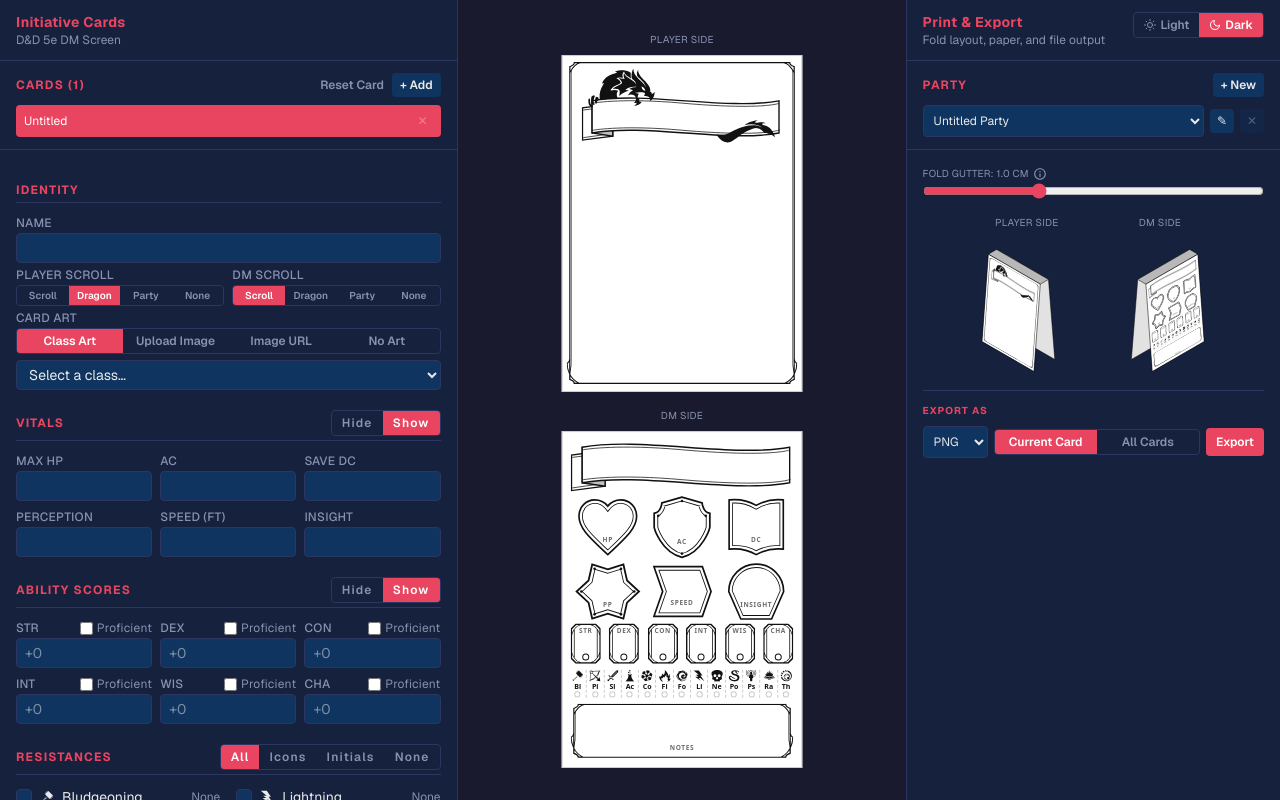
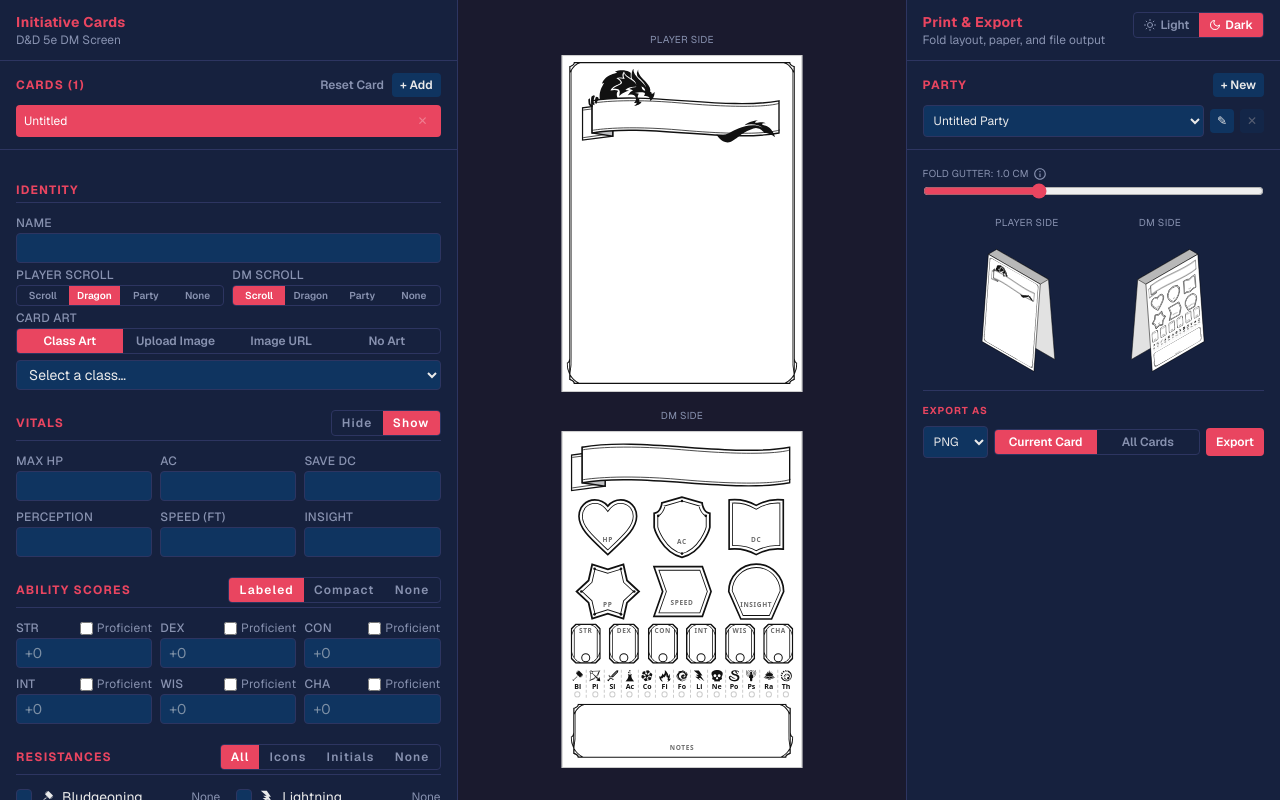
Before and after one commit to Jackclarke95/initiative-card-generator, a Next.js app: page / in a window 1280 px wide. Built offline with nearby package versions, Linux system fonts and the light colour scheme.

Commit message:
Add compact abilities

```diff
--- a/components/CardEditor.tsx
+++ b/components/CardEditor.tsx
@@ -11,6 +11,7 @@ import {
   DAMAGE_TYPE_KEYS,
   DAMAGE_TYPE_LABELS,
   type AbilityKey,
+  type AbilityScoreDisplayMode,
   type AbilityStat,
   type ArtMode,
   type CardData,
@@ -129,6 +130,18 @@ const SCROLL_STYLE_LABELS: Record<ScrollStyle, string> = {
 };
 
 const SCROLL_STYLE_MODES: ScrollStyle[] = ["scroll", "dragon", "party", "none"];
+
+const ABILITY_SCORE_MODE_LABELS: Record<AbilityScoreDisplayMode, string> = {
+  labeled: "Labeled",
+  compact: "Compact",
+  none: "None",
+};
+
+const ABILITY_SCORE_MODES: AbilityScoreDisplayMode[] = [
+  "labeled",
+  "compact",
+  "none",
+];
 
 function TriStateResistanceBox({ state }: { state: ResistanceState }) {
   return (
@@ -356,8 +369,16 @@ export default function CardEditor({ card, onChange }: CardEditorProps) {
 
       {/* Ability scores */}
       <SectionHeading
-        checked={card.toggles.showAbilityScores}
-        onToggle={(v) => setToggle("showAbilityScores", v)}
+        right={
+          <SegmentedToggle
+            options={ABILITY_SCORE_MODES.map((mode) => ({
+              value: mode,
+              label: ABILITY_SCORE_MODE_LABELS[mode],
+            }))}
+            value={card.toggles.abilityScores}
+            onChange={(mode) => setToggle("abilityScores", mode)}
+          />
+        }
       >
         Ability Scores
       </SectionHeading>
--- a/components/CardFaces.tsx
+++ b/components/CardFaces.tsx
@@ -192,7 +192,7 @@ export function DmFace({ card }: { card: CardData }) {
         </div>
       </div>
     ),
-    toggles.showAbilityScores && (
+    toggles.abilityScores !== "none" && (
       <div
         key="abilities"
         style={{
@@ -208,6 +208,7 @@ export function DmFace({ card }: { card: CardData }) {
             label={ABILITY_LABELS[key]}
             value={card.stats[key].modifier}
             proficiency={card.stats[key].proficiency}
+            compact={toggles.abilityScores === "compact"}
           />
         ))}
       </div>
--- a/components/CardFrames.tsx
+++ b/components/CardFrames.tsx
@@ -95,56 +95,76 @@ export function VitalBoxFrame({ width, height }: FrameProps) {
   );
 }
 
-/** VitalBoxFrame with a value that fills the box and a label pinned to the
- *  top or bottom edge inside it — e.g. "10" over "Max HP". `proficiency` adds a
- *  small dot near the bottom edge: omitted entirely when the prop is
- *  absent, a hollow ring when false, a filled dot inside the ring when true. */
+/** VitalBoxFrame with a value + label — e.g. "10" over "Max HP", or the
+ *  reverse when `labelPosition` is "top". `proficiency`, when supplied,
+ *  reserves a strip pinned to the box's bottom edge for a dot — hollow
+ *  when false, filled when true — regardless of labelPosition; the
+ *  label/value pair then lays out in whatever height is left above it,
+ *  so the value centers in that remaining space when there's no label. */
 export function VitalBox({
   width,
   height,
   value,
   label,
   labelPosition = "bottom",
-  valuePosition = "default",
   proficiency,
 }: FrameProps & {
   value?: React.ReactNode;
   label?: string;
   labelPosition?: "top" | "bottom";
-  valuePosition?: "default" | "middle";
   proficiency?: boolean;
 }) {
-  const dotR = height * 0.075;
-  const dotCx = width / 2;
-  const dotCy = height * 0.83;
+  const dotR = height * 0.1;
+  const dotZoneH = proficiency !== undefined ? dotR * 2 + 4 : 0;
+  const textAreaH = height - dotZoneH;
   return (
     <div style={{ position: "relative", width, height }}>
       <VitalBoxFrame width={width} height={height} />
+      <div
+        style={{
+          position: "absolute",
+          top: 0,
+          left: 0,
+          width,
+          height: textAreaH,
+        }}
+      >
         <FrameText
           width={width}
-        height={height}
+          height={textAreaH}
           value={value}
           label={label}
           labelPosition={labelPosition}
-        valuePosition={valuePosition}
           maxValueSize={26}
+          valueMarginTop={0}
         />
+      </div>
       {proficiency !== undefined && (
         <svg
           width={width}
-          height={height}
-          style={{ position: "absolute", inset: 0, pointerEvents: "none" }}
+          height={dotZoneH}
+          style={{
+            position: "absolute",
+            left: 0,
+            bottom: 0,
+            pointerEvents: "none",
+          }}
         >
           <circle
-            cx={dotCx}
-            cy={dotCy}
+            cx={width / 2}
+            cy={dotZoneH / 2}
             r={dotR}
             fill="none"
             stroke={INK}
             strokeWidth={1}
           />
           {proficiency && (
-            <circle cx={dotCx} cy={dotCy} r={dotR * 0.5} fill={INK} />
+            <circle
+              cx={width / 2}
+              cy={dotZoneH / 2}
+              r={dotR * 0.5}
+              fill={INK}
+            />
           )}
         </svg>
       )}
@@ -156,19 +176,22 @@ export const StatBox = ({
   label,
   value,
   proficiency,
+  compact,
 }: {
   label: string;
   value?: React.ReactNode;
   proficiency: boolean;
+  /** Drops the label and shrinks the box to just the value + proficiency
+   *  dot — used by the ability scores row's "Compact" display mode. */
+  compact?: boolean;
 }) => (
   <VitalBox
-    label={label}
+    label={compact ? undefined : label}
     value={value}
     width={30}
-    height={40}
+    height={compact ? 26 : 40}
     proficiency={proficiency}
     labelPosition="top"
-    valuePosition="middle"
   />
 ); // alias for InitiativeCard.tsx usage
 
--- a/components/FrameText.tsx
+++ b/components/FrameText.tsx
@@ -23,10 +23,11 @@ interface FrameTextProps {
   maxValueSize?: number;
   /** Which edge the label sits against; the value fills the remaining space. */
   labelPosition?: "top" | "bottom";
-  /** "default" shares the box with the label, centered in whatever
-   *  vertical space is left over. "middle" pins the value to the box's
-   *  true vertical center regardless of where the label sits. */
-  valuePosition?: "default" | "middle";
+  /** Nudges the value down from dead-center of its available space — most
+   *  frames read better with a slight downward push (their labels sit
+   *  right at a tapered or curved edge), but boxier frames want the value
+   *  perfectly centered, so this can be zeroed out. */
+  valueMarginTop?: number;
 }
 
 /** Picks a value font size that fills the available box without overflowing. */
@@ -52,7 +53,7 @@ export function FrameText({
   sidePadding = 6,
   maxValueSize = 24,
   labelPosition = "bottom",
-  valuePosition = "default",
+  valueMarginTop = 10,
 }: FrameTextProps) {
   const labelLines = label ? label.split("\n").length : 0;
   const labelLineH = 6.5 * 1.3;
@@ -74,10 +75,7 @@ export function FrameText({
         lineHeight: 1,
         color: INK,
         whiteSpace: "nowrap",
-        // This nudge only makes sense when the value shares the flex stack
-        // with the label below it (see the "default" case further down) —
-        // "middle" wants the glyph box itself dead-centered, untouched.
-        marginTop: valuePosition === "middle" ? 0 : 10,
+        marginTop: valueMarginTop,
       }}
     >
       {value}
@@ -94,44 +92,6 @@ export function FrameText({
     textAlign: "center" as const,
     lineHeight: 1.3,
   };
-
-  if (valuePosition === "middle") {
-    // Value sits dead-center of the box, unaffected by the label — the
-    // label is an absolute overlay pinned to its edge instead of sharing
-    // the flex stack that would otherwise push the value off-center.
-    return (
-      <div style={{ position: "absolute", inset: 0 }}>
-        <div
-          style={{
-            position: "absolute",
-            inset: 0,
-            display: "flex",
-            alignItems: "center",
-            justifyContent: "center",
-            overflow: "hidden",
-          }}
-        >
-          {valueSpan}
-        </div>
-        {label && (
-          <div
-            style={{
-              position: "absolute",
-              left: 0,
-              right: 0,
-              [labelPosition]: 0,
-              display: "flex",
-              justifyContent: "center",
-              [labelPosition === "top" ? "paddingTop" : "paddingBottom"]:
-                bottomInset,
-            }}
-          >
-            <span style={{ ...labelStyle, marginBottom: 3 }}>{label}</span>
-          </div>
-        )}
-      </div>
-    );
-  }
 
   const valueEl = (
     <div
--- a/types/card.ts
+++ b/types/card.ts
@@ -7,11 +7,16 @@ export type ArtMode = "class" | "upload" | "link" | "none";
 // Player and DM faces each pick their own independently.
 export type ScrollStyle = "scroll" | "dragon" | "party" | "none";
 
+// How the ability score row prints: each box with its full label above it,
+// the same boxes shrunk down with the labels dropped, or the whole row
+// hidden entirely.
+export type AbilityScoreDisplayMode = "labeled" | "compact" | "none";
+
 export interface CardToggles {
   nameScrollPlayer: ScrollStyle;
   nameScrollDm: ScrollStyle;
   showVitals: boolean;
-  showAbilityScores: boolean;
+  abilityScores: AbilityScoreDisplayMode;
   showNotes: boolean;
 }
 
@@ -142,7 +147,7 @@ export function emptyCard(id: string): CardData {
       nameScrollPlayer: "dragon",
       nameScrollDm: "scroll",
       showVitals: true,
-      showAbilityScores: true,
+      abilityScores: "labeled",
       showNotes: true,
     },
   };
```
Lines whose indentation alone changed are shown as unchanged.
